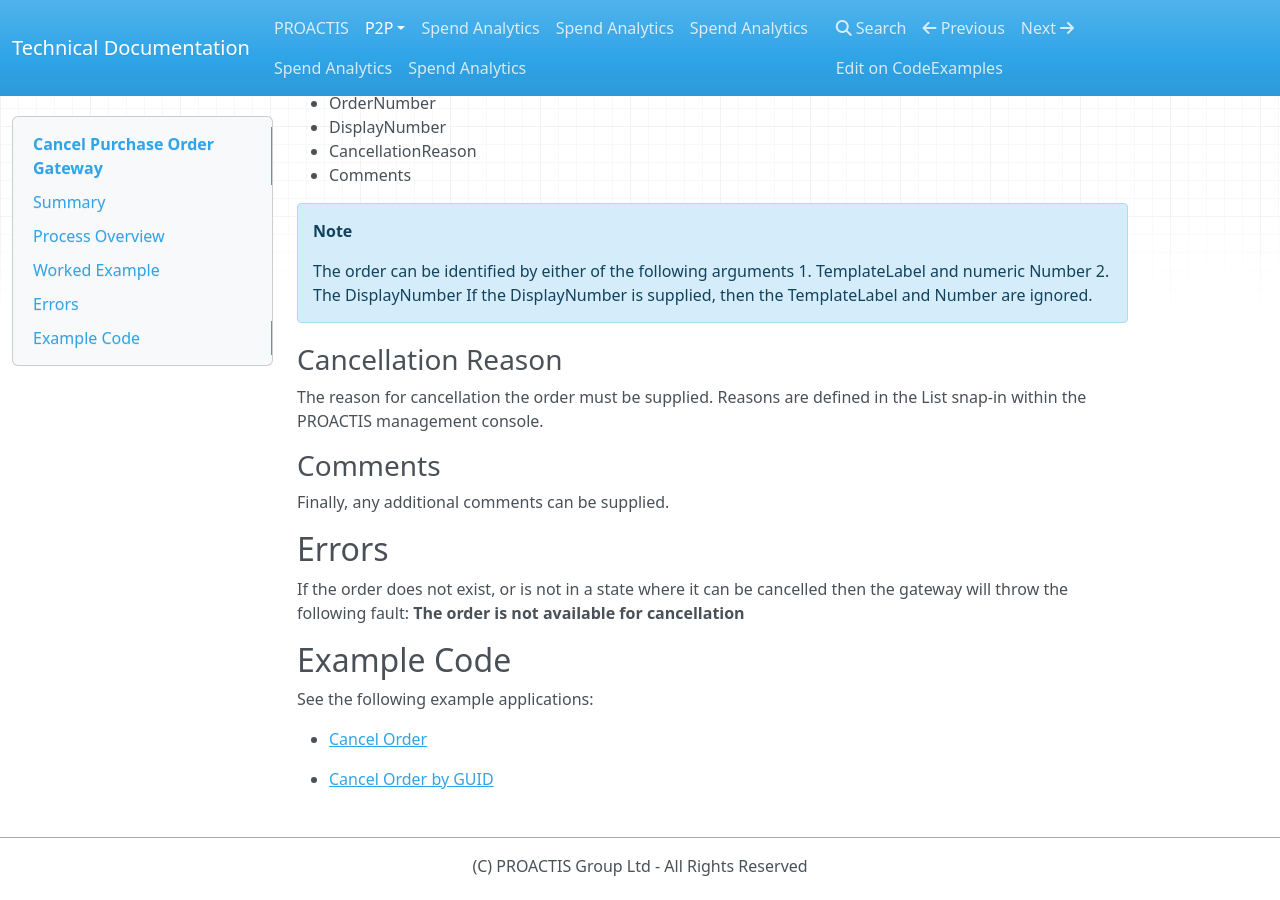
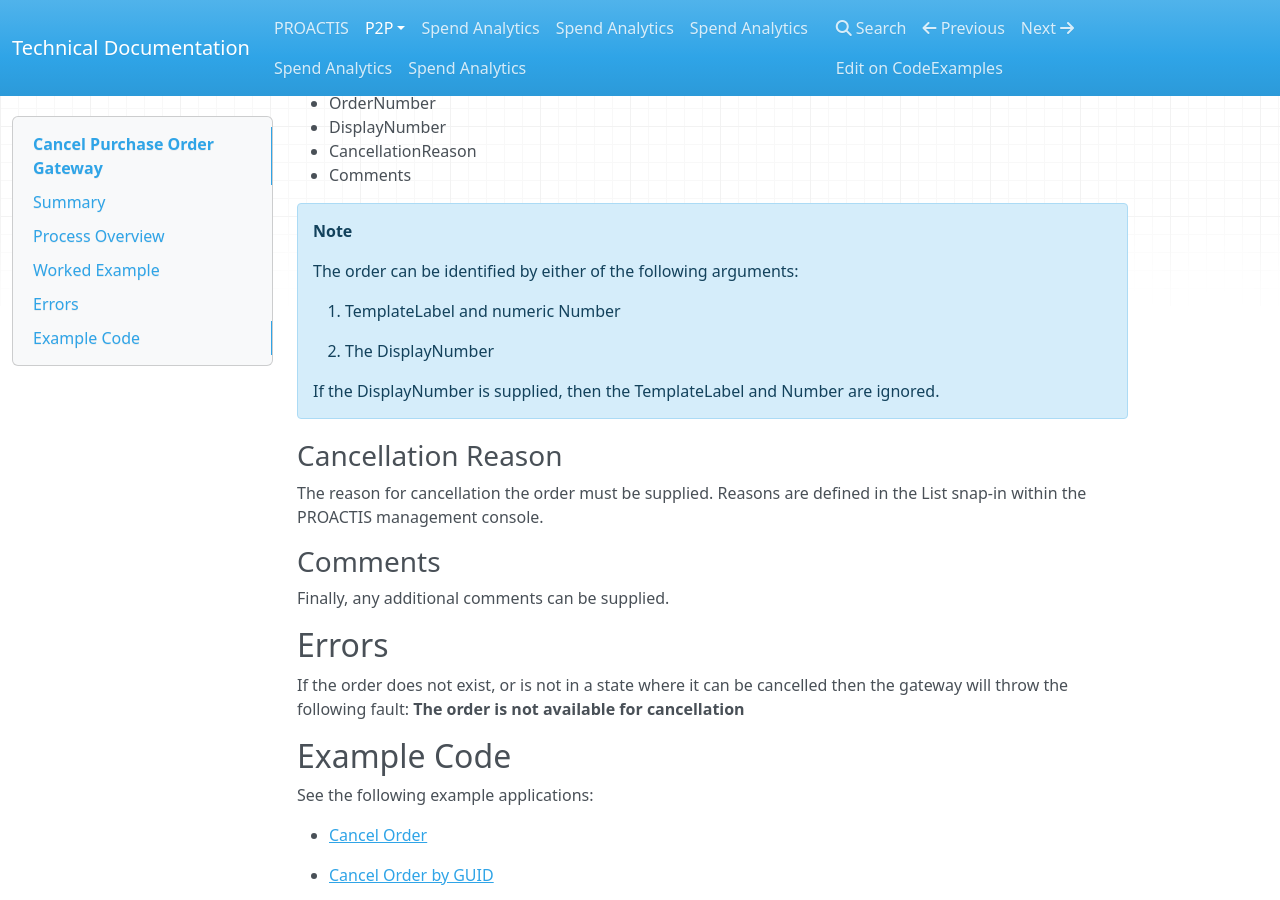
Before and after one commit to proactis-documentation/documentation-source, an MkDocs documentation site: the page built from docs/p2p/cancelPurhaseOrderGateway.md, in a window 1280 px wide and 900 px high, scrolled down 1931 px. Built offline with MkDocs 1.6.1, drawn with Linux system fonts in a browser that asks for light colours; nearby versions of some CDN libraries; old or Windows-style settings are respelled for this version of MkDocs.

```diff
--- a/docs/p2p/cancelPurhaseOrderGateway.md
+++ b/docs/p2p/cancelPurhaseOrderGateway.md
@@ -97,9 +97,12 @@ This method takes the following arguments:
 
 !!! Note
 
-    The order can be identified by either of the following arguments
+    The order can be identified by either of the following arguments:
+
       1. TemplateLabel and numeric Number
+
       2. The DisplayNumber
+
     If the DisplayNumber is supplied, then the TemplateLabel and Number are ignored.
 
 ### Cancellation Reason
```
